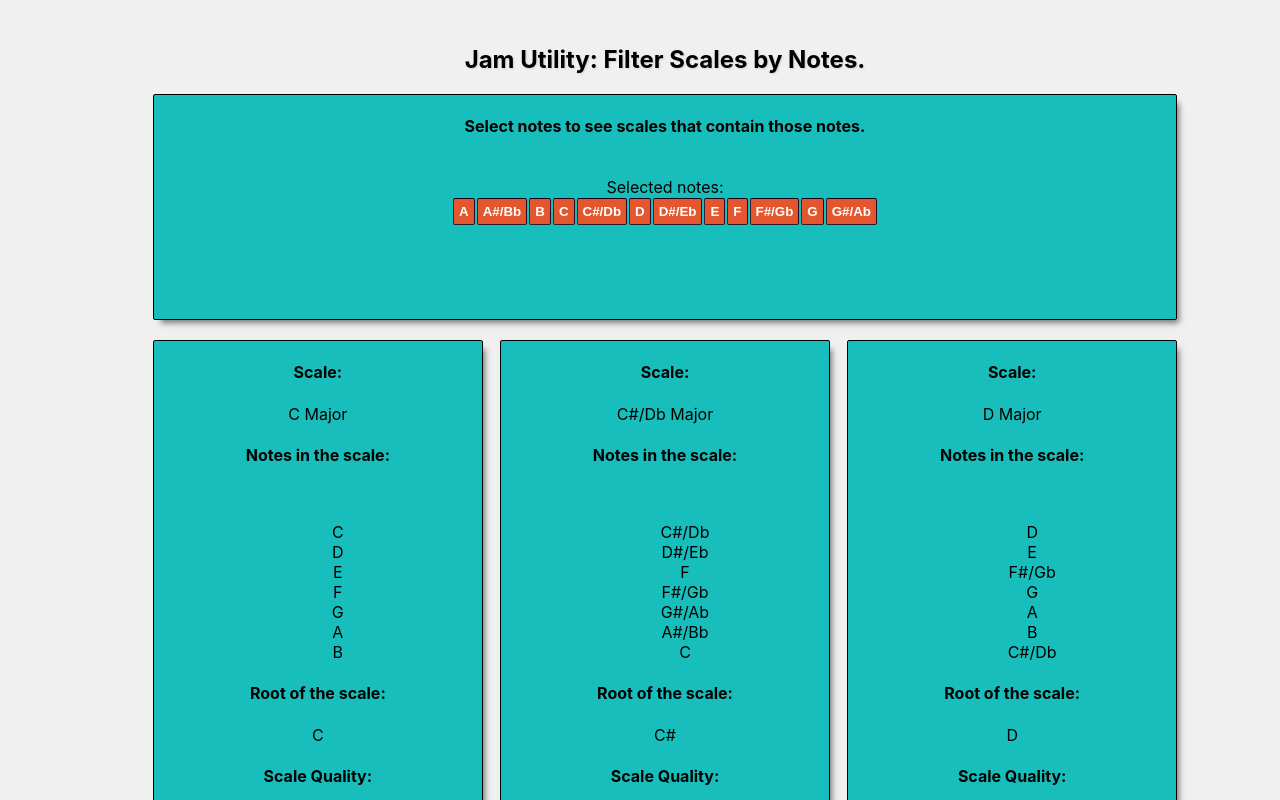
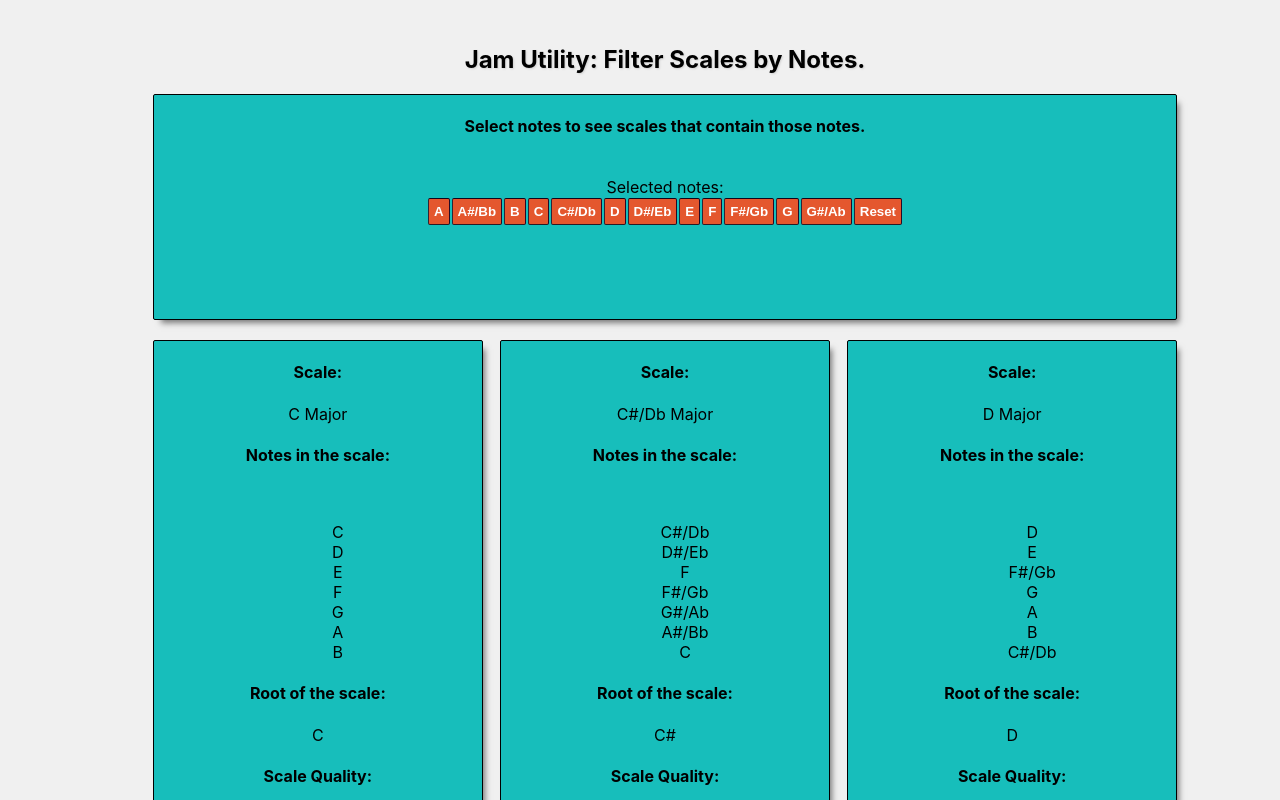
Before and after one commit to zhanknight/jam-utility, a React (Create React App) app: page / in a window 1280 px wide. Shown: the top 800 px of the page. Built offline with nearby package versions, Linux system fonts and the light colour scheme; the HTML template or start-up script is replaced by a standard one.

Commit message:
Add reset button

```diff
--- a/src/Checkboxes.js
+++ b/src/Checkboxes.js
@@ -38,6 +38,12 @@ function Checkboxes(props) {
       // OH! JS sees arrays as reference types! So it wasn't seeing a change WITHIN the array as a reason to update. Spreading creates a new ref!
     }
 
+// a function for the reset button
+    function resetButton() {
+        setSelectedNotes([]);
+        setInterimNotes([]);
+    }
+
 // map out a button for each note that calls noteToggle when clicked
     return (
         <div className="App-selectorbar"> <h4>Select notes to see scales that contain those notes.</h4><br />
@@ -48,6 +54,7 @@ function Checkboxes(props) {
                 <button key={note} onClick={() => {noteToggle(note)}}>{note}</button>
             )
         }) }
+        <button onClick={() => {resetButton()}}>Reset</button>
       </div>
       </div>
     );
```
